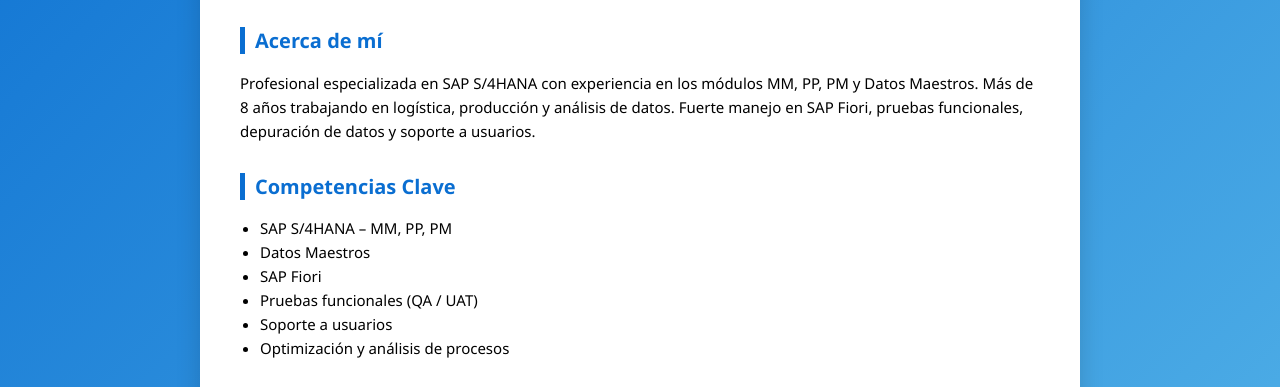
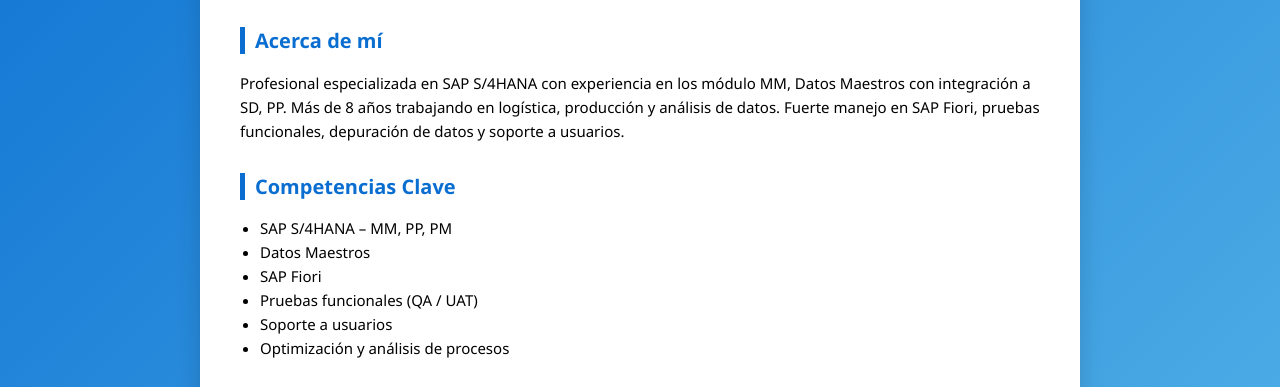
Before and after one commit to Danny-2026/daniela-sap, a plain HTML site: page index.html in a window 1280 px wide. Shown: the part 402-789 px from the top of the page. Drawn offline with Linux system fonts and the light colour scheme.

Commit message:
Update professional experience description in index.html

```diff
--- a/index.html
+++ b/index.html
@@ -78,7 +78,7 @@ ul { padding-left: 20px; }
 
 <h2 class="section-title">Acerca de mí</h2>
 <p>
-Profesional especializada en SAP S/4HANA con experiencia en los módulos MM, PP, PM y Datos Maestros.
+Profesional especializada en SAP S/4HANA con experiencia en los módulo MM, Datos Maestros con integración a SD, PP.
 Más de 8 años trabajando en logística, producción y análisis de datos.
 Fuerte manejo en SAP Fiori, pruebas funcionales, depuración de datos y soporte a usuarios.
 </p>
```
